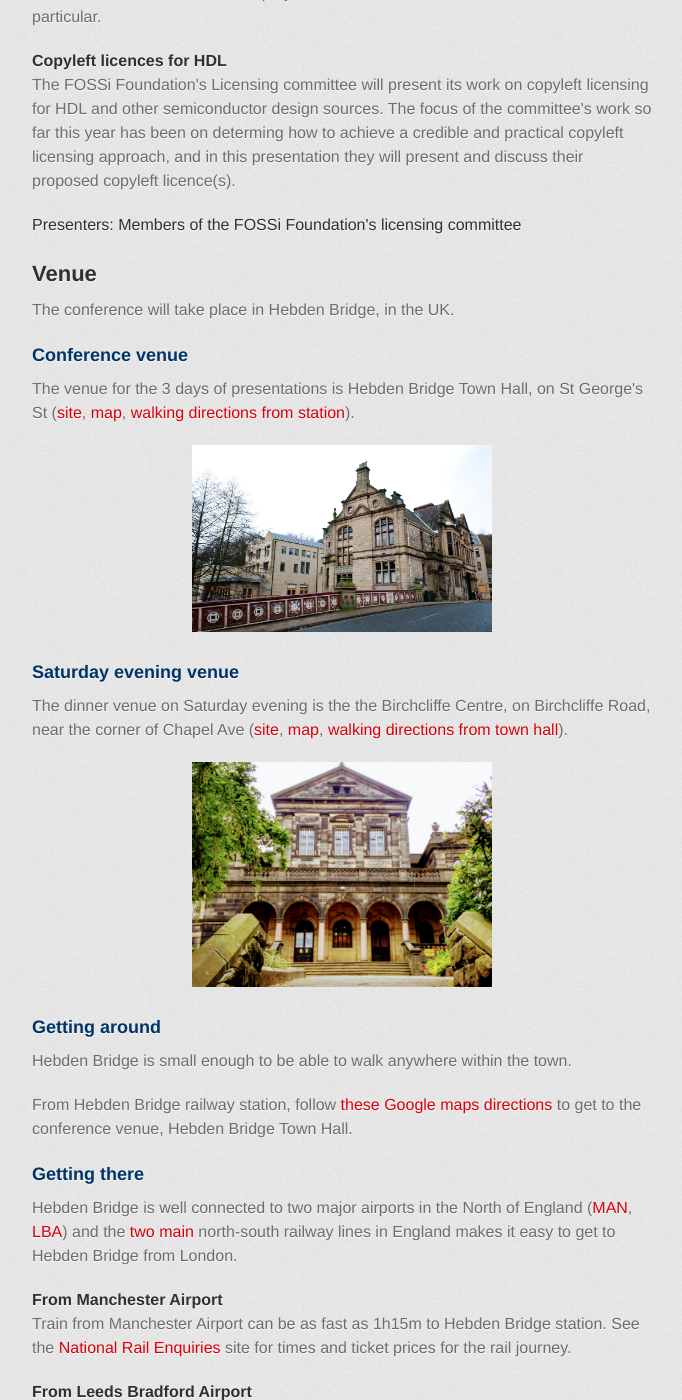
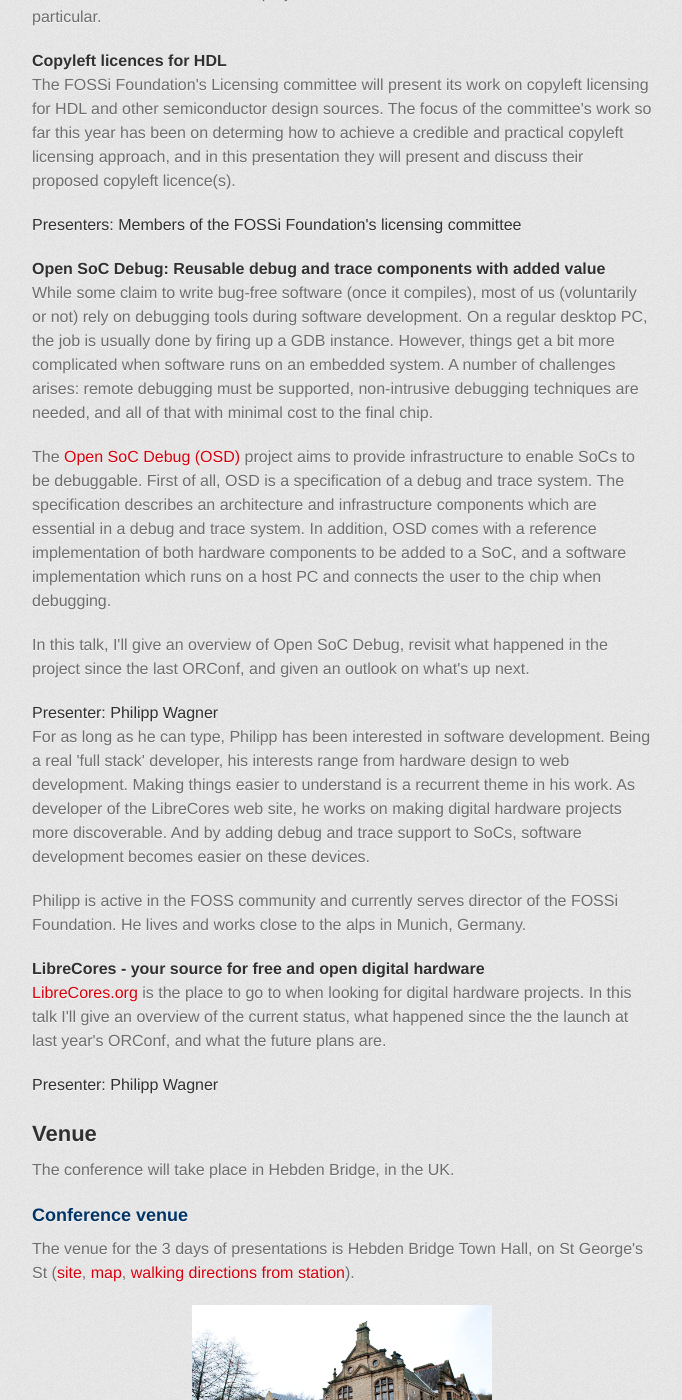
Before and after one commit to fossi-foundation/orconf, a Jekyll site: the page index.html, which Jekyll copies as it is, in a window 1280 px wide and 1400 px high, scrolled down 4062 px. Shown: the whole window, without its empty margins (298-980 px from the left). Built offline with Jekyll 4.4.1, drawn with Linux system fonts in a browser that asks for light colours; some web fonts are replaced.

Commit message:
Add Philipp's talks

```diff
--- a/index.html
+++ b/index.html
@@ -259,6 +259,8 @@
 	    and ultra-low-power computing platforms targeting the IoT domain.
 	  </p>
 
+
+
 	  <h4>
 	    <a name="lcci" class="anchor" href="#lcci"><span class="octicon octicon-link"></span>
             </a>The state of LibreCores CI</h4>
@@ -297,8 +299,6 @@
 	    and the Jenkins-based LibreCores CI work in particular.
 	  </p>
 
-
-
 	  <h4>
 	    <a name="fflic" class="anchor" href="#fflic"><span class="octicon octicon-link"></span>
             </a>Copyleft licences for HDL</h4>
@@ -311,6 +311,57 @@
 	  </p>
           <h5>Presenters: <a name="fflicpresenter" class="anchor" href="#fflicpresenter"><span class="octicon octicon-link"></span>
             </a>Members of the FOSSi Foundation's licensing committee</h5>
+          <p>
+	  </p>
+
+
+	  <h4>
+	    <a name="opensocdebug" class="anchor" href="#opensocdebug"><span class="octicon octicon-link"></span>
+            </a>Open SoC Debug: Reusable debug and trace components with added value</h4>
+          <p>
+	    While some claim to write bug-free software (once it compiles), most of us (voluntarily or not) rely
+	    on debugging tools during software development. On a regular desktop PC, the job is usually done by
+	    firing up a GDB instance. However, things get a bit more complicated when software runs on an embedded
+	    system. A number of challenges arises: remote debugging must be supported, non-intrusive debugging
+	    techniques are needed, and all of that with minimal cost to the final chip.
+	  </p>
+	  <p>The <a href="http://opensocdebug.org/" target="_blank">Open SoC Debug (OSD)</a> project aims to provide infrastructure to enable SoCs to be debuggable.
+	    First of all, OSD is a specification of a debug and trace system. The specification describes an
+	    architecture and infrastructure components which are essential in a debug and trace system.
+	    In addition, OSD comes with a reference implementation of both hardware components to be added
+	    to a SoC, and a software implementation which runs on a host PC and connects the user to the
+	    chip when debugging.
+	  </p>
+	  <p>
+	    In this talk, I'll give an overview of Open SoC Debug, revisit what happened in the project since
+	    the last ORConf, and given an outlook on what's up next.
+	  </p>
+          <h5>Presenter: <a name="phil" class="anchor" href="#phil"><span class="octicon octicon-link"></span>
+            </a>Philipp Wagner</h5>
+          <p>
+	    For as long as he can type, Philipp has been interested in software development. Being a real
+	    'full stack' developer, his interests range from hardware design to web development.
+	    Making things easier to understand is a recurrent theme in his work. As developer of the
+	    LibreCores web site, he works on making digital hardware projects more discoverable.
+	    And by adding debug and trace support to SoCs, software development becomes easier on these devices.
+	  </p>
+	  <p>
+	    Philipp is active in the FOSS community and currently serves director of the FOSSi Foundation.
+	    He lives and works close to the alps in Munich, Germany.
+	  </p>
+
+
+	  <h4>
+	    <a name="librecores" class="anchor" href="#librecores"><span class="octicon octicon-link"></span>
+            </a>LibreCores - your source for free and open digital hardware</h4>
+          <p>
+	    <a href="https://librecores.org" target="_blank">LibreCores.org</a> is the place to go to when looking for
+	    digital hardware projects. In this talk I'll give
+	    an overview of the current status, what happened since the the launch at last year's ORConf, and what the
+	    future plans are.
+	  </p>
+          <h5>Presenter: <a name="phil2" class="anchor" href="#phil2"><span class="octicon octicon-link"></span>
+            </a>Philipp Wagner</h5>
           <p>
 	  </p>
 
```
